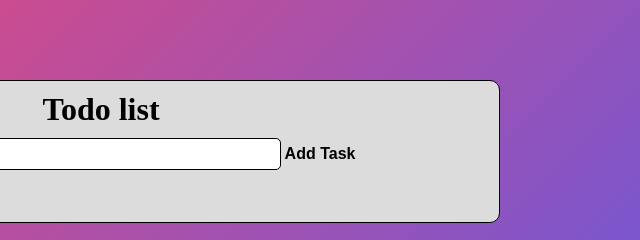
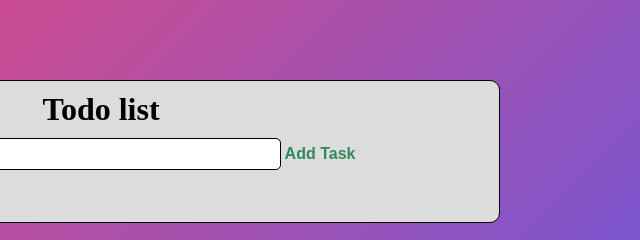
Before and after one commit to Purnasai000804/Todo-list, a plain HTML site: page index.html in a window 1280 px wide. Shown: the top 240 px of the page, 535-1175 px from the left. Drawn offline with Linux system fonts and the light colour scheme.

Commit message:
Update style.css

```diff
--- a/style.css
+++ b/style.css
@@ -54,7 +54,7 @@ button{
 button:hover{
   cursor: pointer;
 }
-#add{
+#addbtn{
   color:seagreen;
 }
 #editbtn{
```
